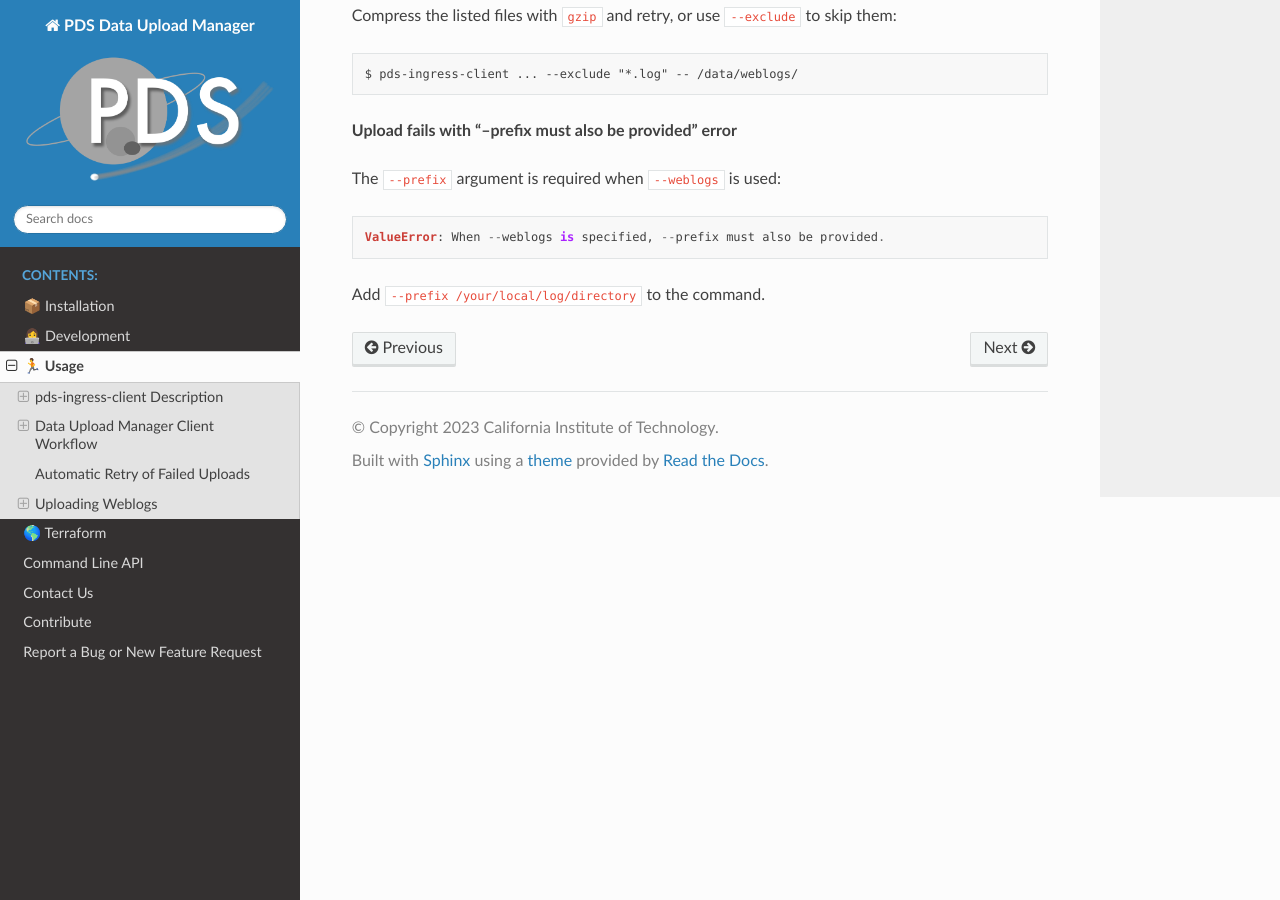
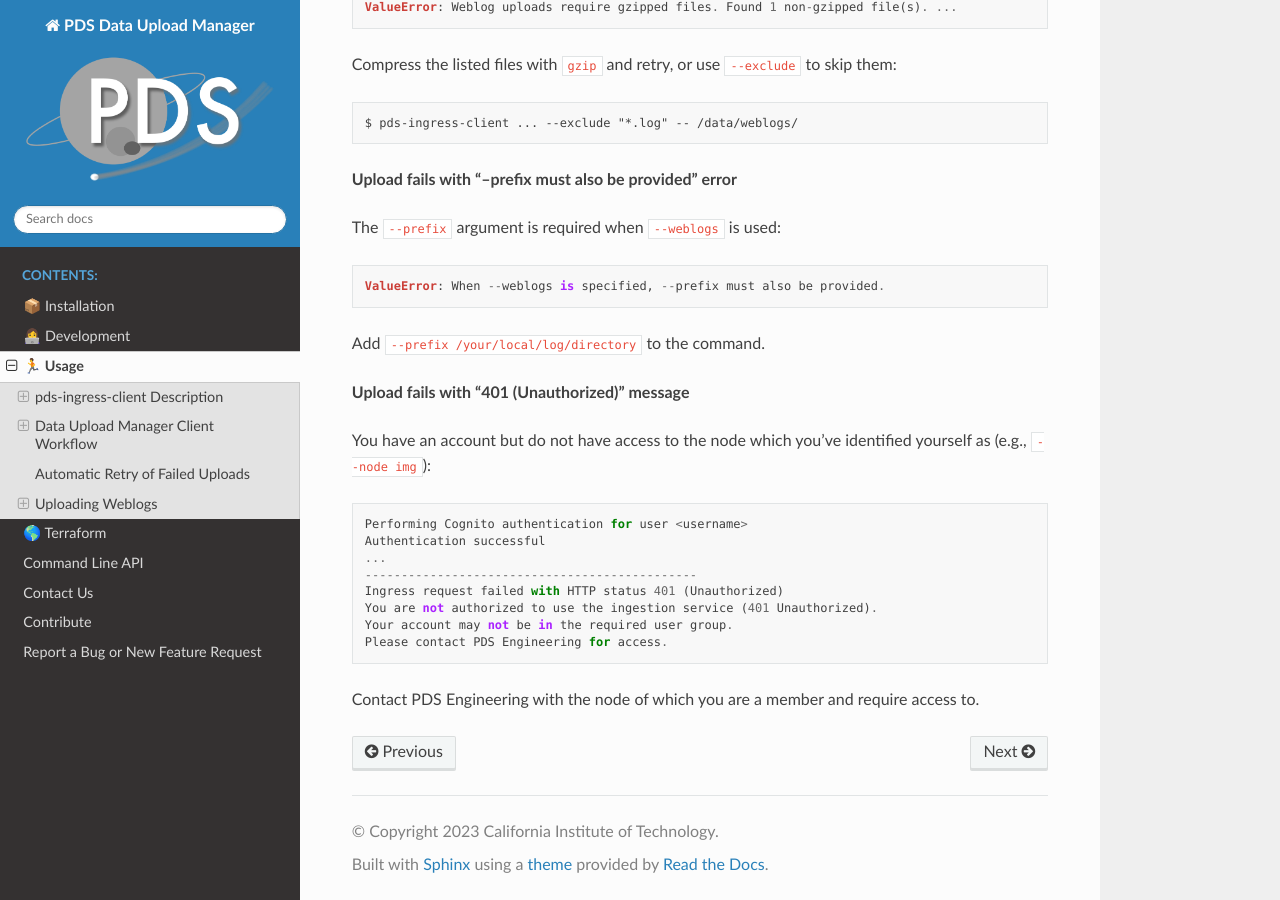
Before and after one commit to NASA-PDS/data-upload-manager, a Sphinx documentation site: the page built from docs/source/usage/index.rst, in a window 1280 px wide and 900 px high, scrolled down 9298 px. Built offline with Sphinx 7.4.7 and the Read the Docs theme 3.1.0, drawn with Linux system fonts in a browser that asks for light colours; some of the changed text lies outside the part shown.

Commit message:
Update index.rst
Resolve comments from PR review

```diff
--- a/docs/source/usage/index.rst
+++ b/docs/source/usage/index.rst
@@ -297,9 +297,10 @@
 
 **Required arguments for weblog uploads:**
 
+- ``--node NODE_ID`` — your PDS node identifier
 - ``--weblogs LOG_TYPE`` — designates the upload as weblogs and specifies the log type
 - ``--prefix PATH`` — the local path prefix to strip from uploaded file paths
-- ``--node NODE_ID`` — your PDS node identifier
+- ``file_or_dir`` - the local path of the files to upload. The value for ``--prefix PATH`` is a substring of this value
 
 **Example:**
 
@@ -422,3 +423,18 @@
 .. References:
 .. _backoff: https://pypi.org/project/backoff/
 .. _installation: ../installation/index.html
+
+**Upload fails with "401 (Unauthorized)" message**
+
+You have an account but do not have access to the node which you've identified yourself as (e.g., ``--node img``)::
+
+    Performing Cognito authentication for user <username>
+    Authentication successful
+    ...
+    ----------------------------------------------
+    Ingress request failed with HTTP status 401 (Unauthorized)
+    You are not authorized to use the ingestion service (401 Unauthorized).
+    Your account may not be in the required user group.
+    Please contact PDS Engineering for access.
+
+Contact PDS Engineering with the node of which you are a member and require access to.
```
Also changed, not shown: other parts of docs/source/usage/index.rst (+1 -1 lines).
